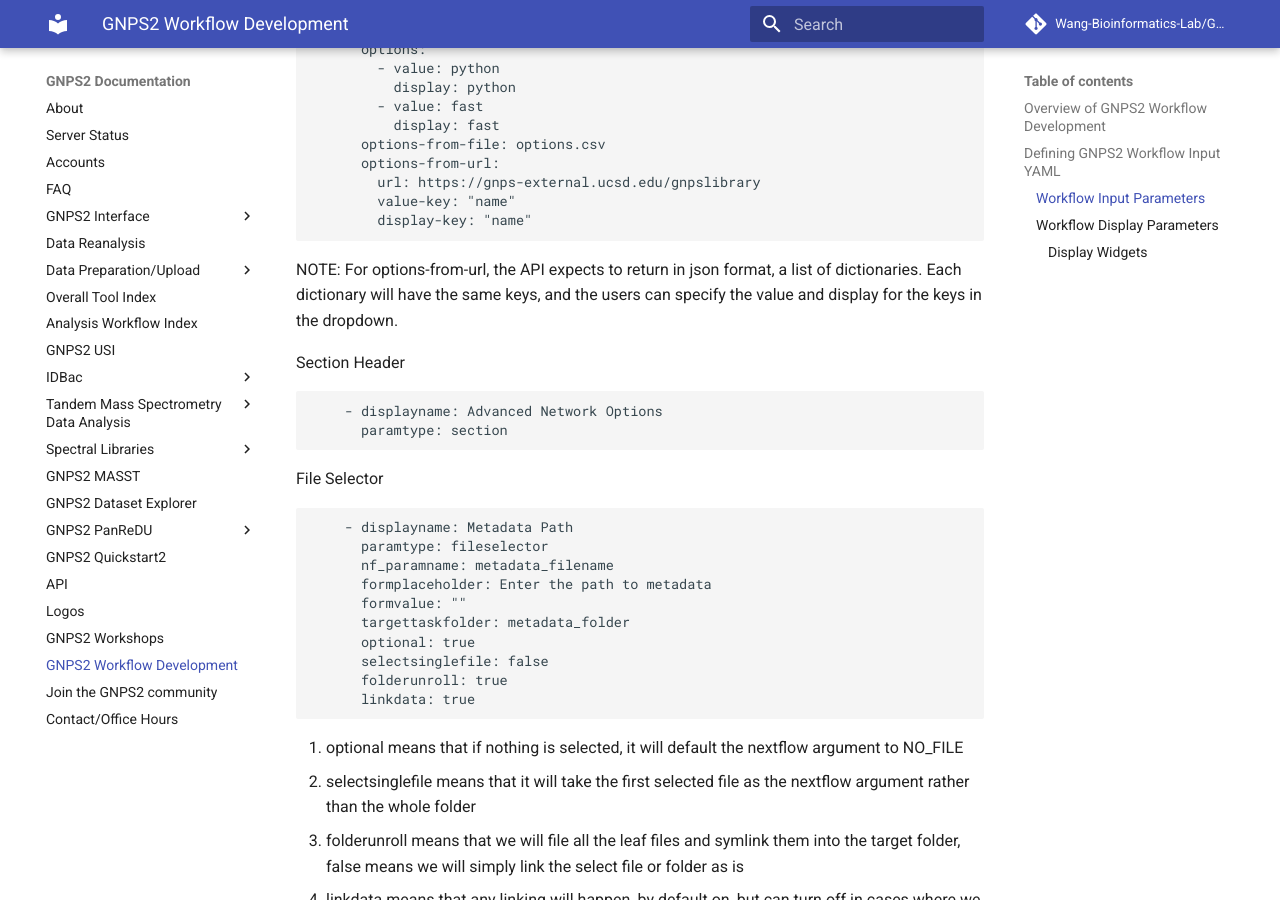
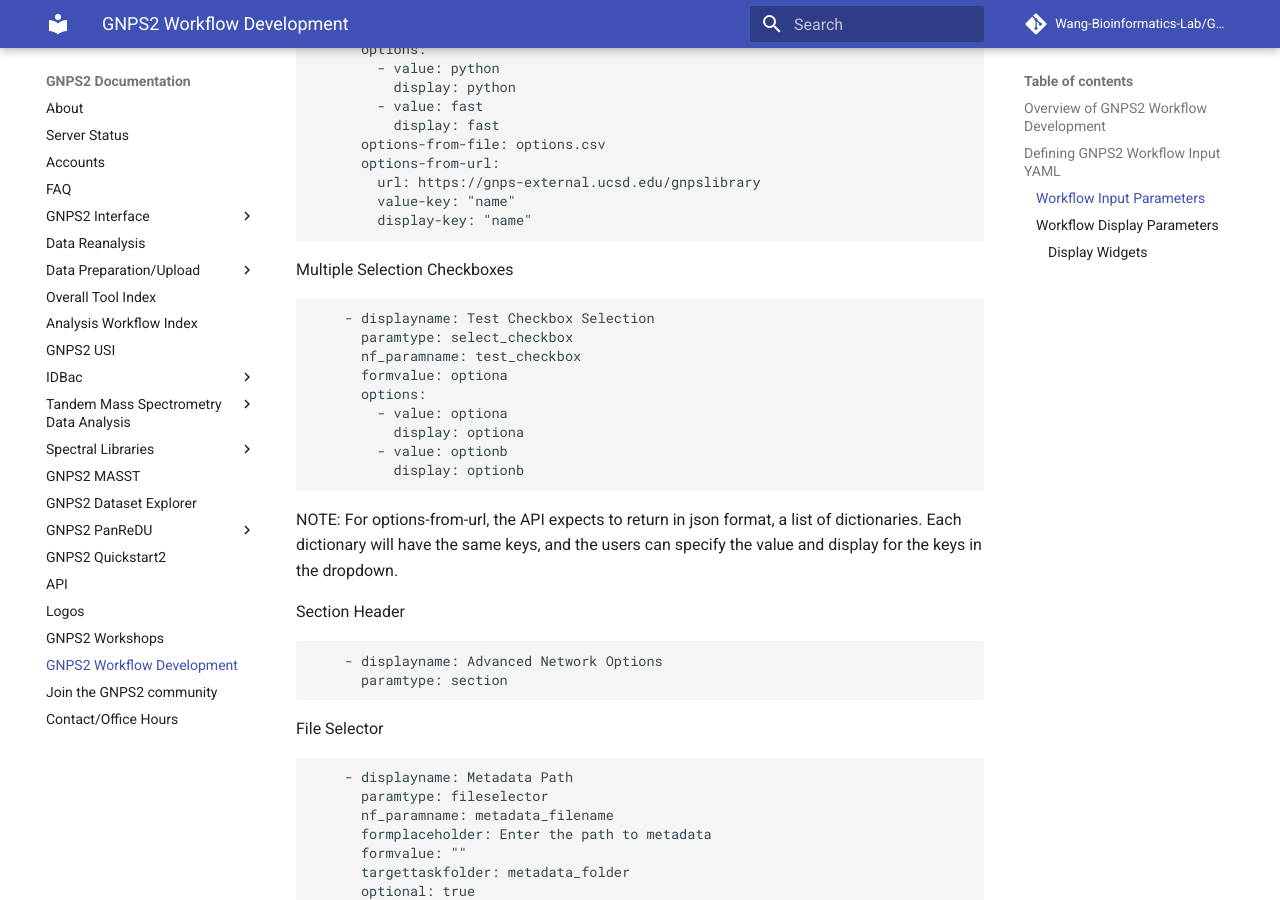
Before and after one commit to Wang-Bioinformatics-Lab/GNPS2_Documentation, an MkDocs documentation site: the page built from docs/workflowdev.md, in a window 1280 px wide and 900 px high, scrolled down 1520 px. Built offline with MkDocs 1.6.1 and Material for MkDocs 9.7.7, drawn with Linux system fonts in a browser that asks for light colours; comment, search, counter and statistics services are not loaded.

Commit message:
Update workflowdev.md

````diff
--- a/docs/workflowdev.md
+++ b/docs/workflowdev.md
@@ -69,6 +69,20 @@
         url: https://gnps-external.ucsd.edu/gnpslibrary
         value-key: "name"
         display-key: "name"
+```
+
+Multiple Selection Checkboxes
+
+```
+    - displayname: Test Checkbox Selection
+      paramtype: select_checkbox
+      nf_paramname: test_checkbox
+      formvalue: optiona
+      options:
+        - value: optiona
+          display: optiona
+        - value: optionb
+          display: optionb
 ```
 
 NOTE: For options-from-url, the API expects to return in json format, a list of dictionaries. Each dictionary will have the same keys, and the users can specify the value and display for the keys in the dropdown.
````
